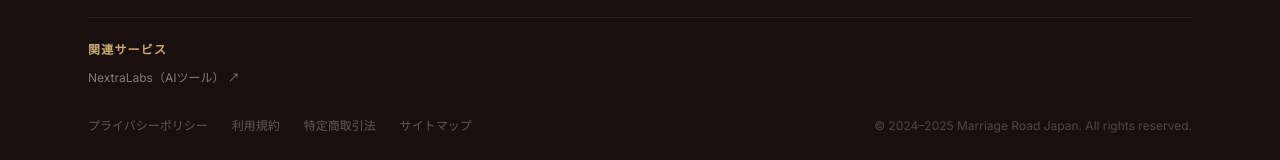
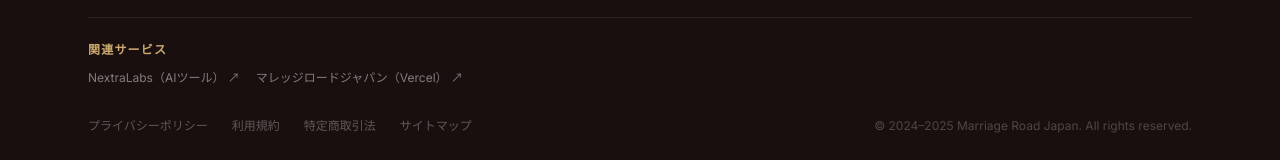
Before and after one commit to fyoneyone9-cyber/marriage-road-site, a Next.js app: page / in a window 1280 px wide. Shown: the part 8474-8634 px from the top of the page. Built offline with nearby package versions, Linux system fonts and the light colour scheme.

Commit message:
feat: footer related links add vercel url

```diff
--- a/src/components/Footer.tsx
+++ b/src/components/Footer.tsx
@@ -68,6 +68,7 @@ const LEGAL_LINKS = [
 
 const RELATED_LINKS: [string, string][] = [
   ['NextraLabs（AIツール）', 'https://nextralab.jp'],
+  ['マレッジロードジャパン（Vercel）', 'https://marriage-road-site.vercel.app'],
 ]
 
 export default function Footer() {
```
